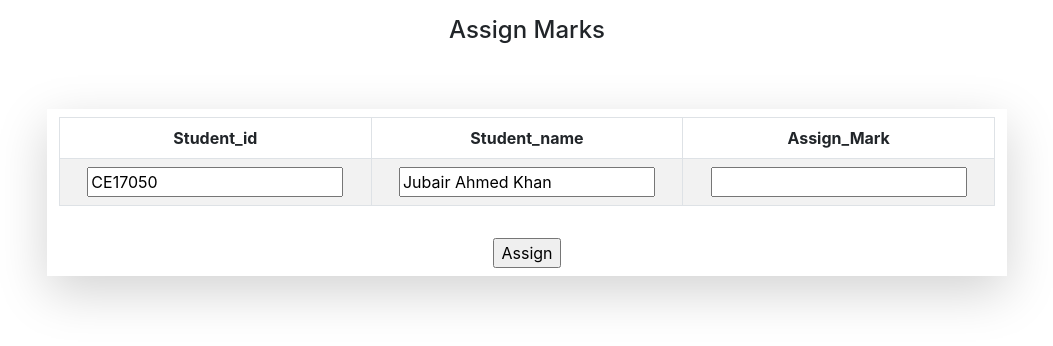
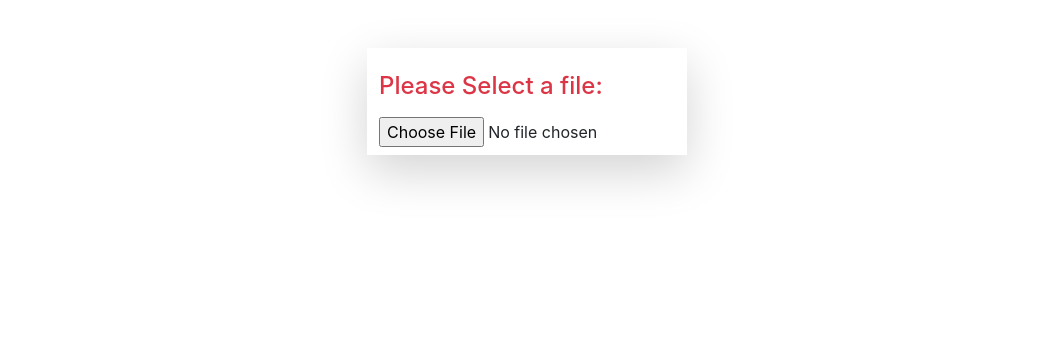
Before and after one commit to Jubair-Ahmed-Khan/course-create, a React (Create React App) app: page / in a window 1280 px wide. Shown: the top 346 px of the page, without its empty margins (113-1166 px from the left). Built offline with nearby package versions, Linux system fonts and the light colour scheme.

Commit message:
excel reader added

```diff
--- a/package.json
+++ b/package.json
@@ -6,13 +6,15 @@
     "@testing-library/jest-dom": "^5.16.5",
     "@testing-library/react": "^13.3.0",
     "@testing-library/user-event": "^13.5.0",
+    "axios": "^0.27.2",
     "bootstrap": "^5.2.0",
     "react": "^18.2.0",
     "react-bootstrap": "^2.5.0",
     "react-dom": "^18.2.0",
     "react-hook-form": "^7.34.2",
     "react-scripts": "5.0.1",
-    "web-vitals": "^2.1.4"
+    "web-vitals": "^2.1.4",
+    "xlsx": "^0.18.5"
   },
   "scripts": {
     "start": "react-scripts start",
--- a/src/App.js
+++ b/src/App.js
@@ -2,7 +2,9 @@
 // import EmailForm from './Pages/EmailForm/EmailForm';
 // import StudentCourseRegister from './Pages/StudentCourseRegister/StudentCourseRegister';
 
-import AssignMarks from "./Pages/AssignMarks/AssignMarks";
+import ReadExcel from "./Pages/ReadExcel/ReadExcel";
+
+// import AssignMarks from "./Pages/AssignMarks/AssignMarks";
 
 function App() {
   return (
@@ -10,7 +12,8 @@ function App() {
       {/* <CreateCourse></CreateCourse> */}
       {/* <EmailForm></EmailForm> */}
       {/* <StudentCourseRegister></StudentCourseRegister> */}
-      <AssignMarks></AssignMarks>
+      {/* <AssignMarks></AssignMarks> */}
+      <ReadExcel></ReadExcel>
     </div>
   );
 }
--- /dev/null
+++ b/src/Pages/ReadExcel/ReadExcel.js
@@ -0,0 +1,44 @@
+import React from 'react';
+
+import * as XLSX from 'xlsx';
+
+const ReadExcel = () => {
+
+    const readExcel = (file) => {
+        const promise = new Promise((resolve, reject) => {
+            const fileReader = new FileReader();
+            fileReader.readAsArrayBuffer(file);
+
+            fileReader.onload = (e) => {
+                const bufferArray = e.target.result;
+                const wb = XLSX.read(bufferArray, { type: 'buffer' })
+                const wsName = wb.SheetNames[0];
+                const ws = wb.Sheets[wsName];
+
+                const data = XLSX.utils.sheet_to_json(ws);
+                resolve(data);
+            };
+            fileReader.onerror = (error) => {
+                reject(error);
+            };
+        });
+
+        promise.then((d) => {
+            console.log(d);
+        });
+    };
+    return (
+        <div>
+            <div className='container-fluid shadow-lg w-25 my-5 py-2'>
+                <h4 className='text-danger my-3'>Please Select a file: </h4>
+                <input type="file" onChange={(e) => {
+                    const file = e.target.files[0];
+                    readExcel(file);
+                }} />
+            </div>
+
+        </div>
+    );
+};
+
+export default ReadExcel;
```
Also changed, not shown: 1 other file (tests, documents, lock files or other folders).
